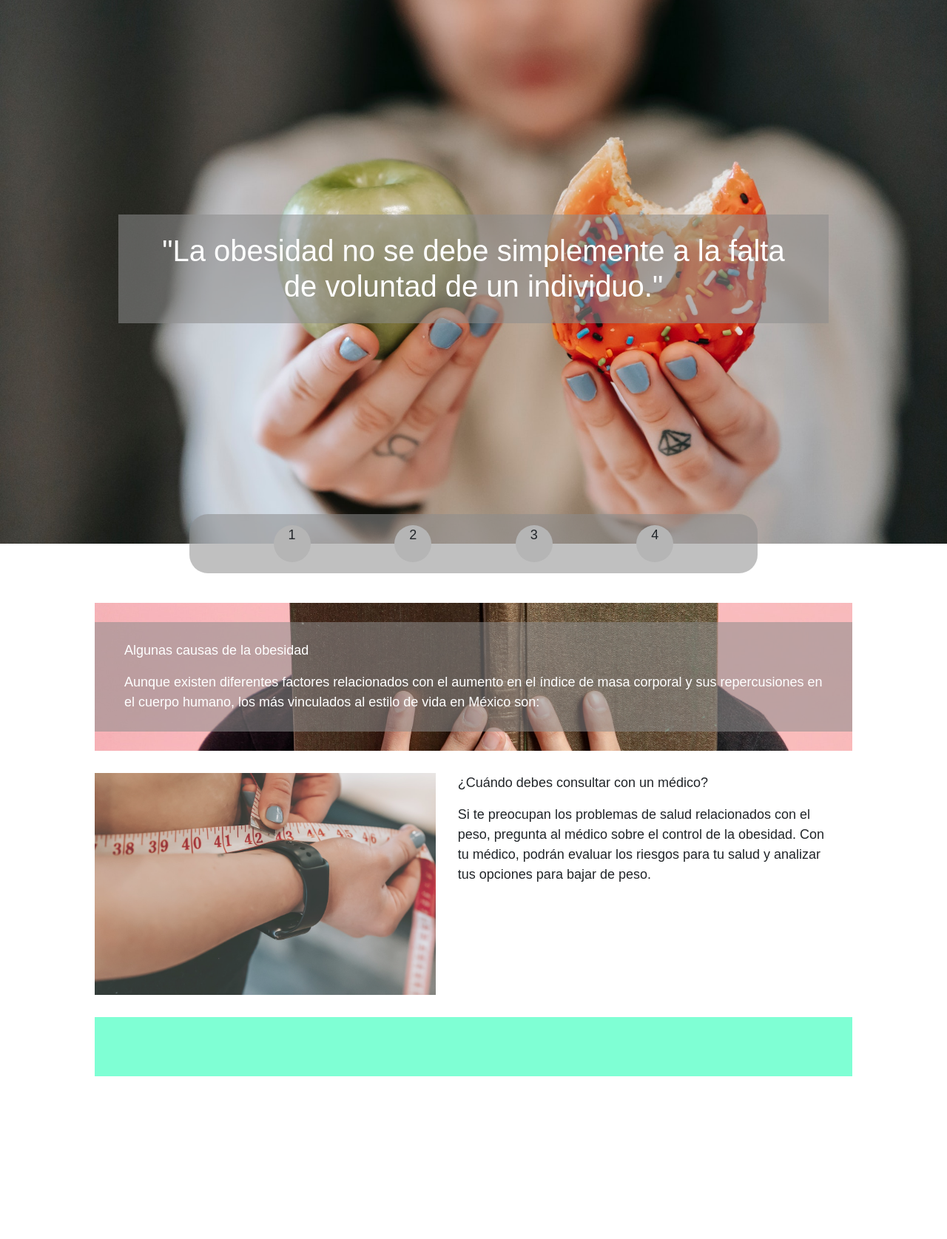
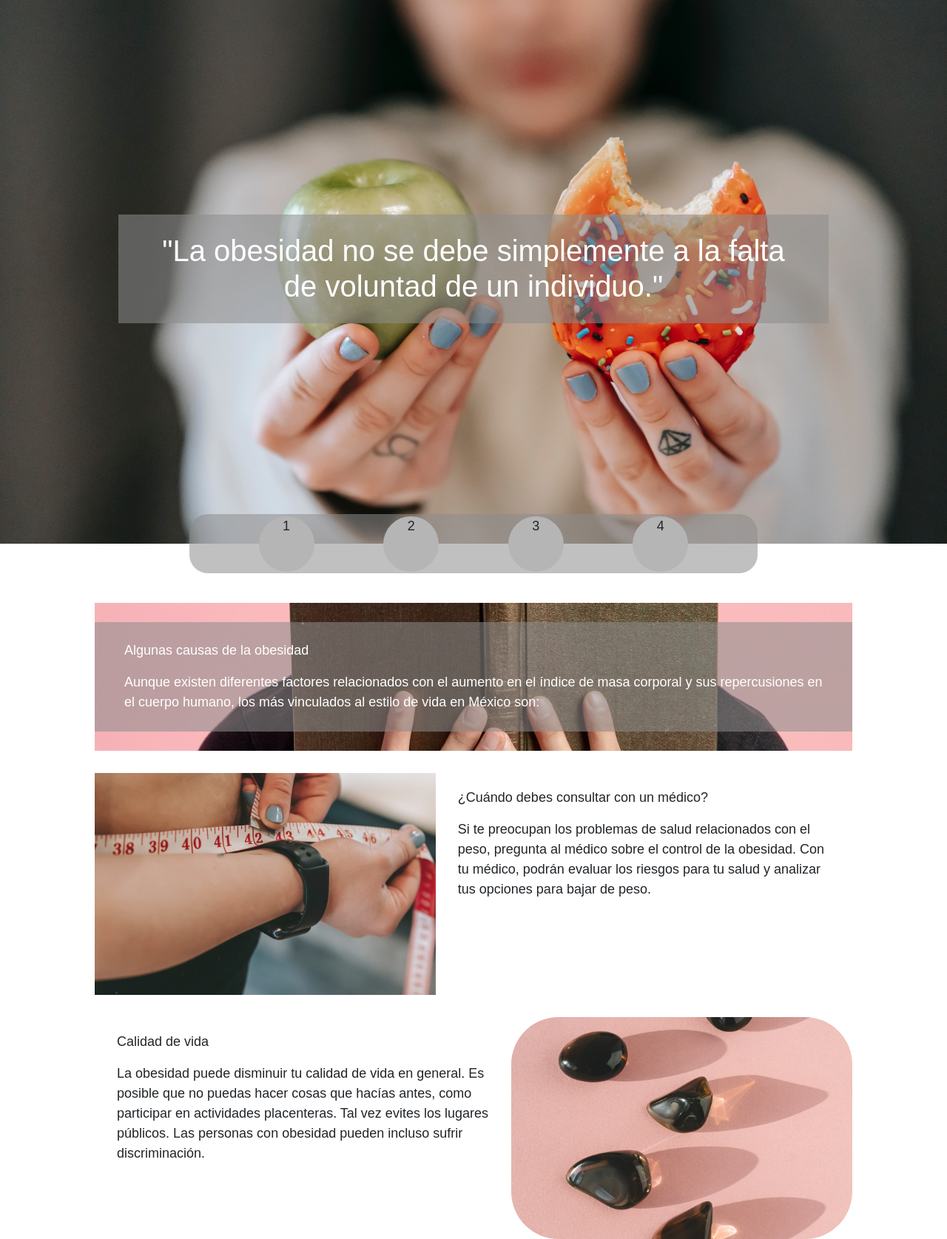
Before and after one commit to JoseAngelRE/Proyecto-Desarrollo-Web, a PHP site: page / in a window 1280 px wide. Shown: the part 77-1752 px from the top of the page at 74% size. Before the commit the page ends 1532 px from the top, so only its background shows below. Run offline with PHP 8.4, Linux system fonts and the light colour scheme; some libraries are stand-ins or nearby versions.

Commit message:
Update: Añadir sección "calidad de vida".
Sección añadida, con medias incluidas
Reutilización de css para  secciones "calidad de vida" y "consulta"

```diff
--- a/estilos/index.css
+++ b/estilos/index.css
@@ -36,10 +36,13 @@ header .hero-parrafo p {
     text-align: center;
 }
 
+
+main section {
+    display: flex;
+}
 /*-------- main --------*/
 /* _____ problematica _____ */
 main .problematica{
-    display: flex;
     justify-content: center;
     position: relative;
     margin-top:80px;
@@ -59,9 +62,9 @@ main .problematica .barra-circulos {
     background-color: var(--26);
 }
 main .problematica .barra-circulos .circulo-informativo{
-    width: 50px;
-    height: 50px;
-    border-radius: 25px;
+    width: 75px;
+    height: 75px;
+    border-radius: 37.5px;
     background-color: var(--12);
     text-align: center; /*AAAAAA*/
 }
@@ -82,27 +85,30 @@ main .problematica .img-problematica .problematica-parrafo {
     background-color: var(--26);
 }
 
-/* _____ consultar _____ */
-main .consultar {
-    display: flex;
+/* _____ section con => img y article _____ */
+main .sec-article-img {
     height: 300px;
 }
-main .consultar img {
+main .sec-article-img article {
+    padding: 20px 30px 10px;
+}
+main .sec-article-img img{
     width: 45%;
     object-fit: cover;
+    opacity: 0.9;
+}
+/* _____ consultar _____ */
+main .consultar img {
     object-position: 0% 35%;
-    opacity: 0.8;
 }
-main .consultar article {
-    padding: 0px 30px 10px;
+/* _____ segundo _____ */
+main .segundo img {
+    border-radius: 5vw;
 }
 
-/* _____ segundo _____ */
-main .segundo {
-    height: 10vh;
-    background-color: aquamarine;
-    opacity: 0.5a;
-}
+
+
+
 
 
 
@@ -114,9 +120,11 @@ main .segundo {
     }
 } */
 @media screen and (max-width:750px) {
-
+    /*CLASE GLOBAL => SECTION CON ARTICLE E IMG ADENTRO*/
+    main .sec-article-img {
+        height: auto;
+    }
     main .consultar{
-        height: auto;
         object-position: 50% 50%;
     }
 }
@@ -133,15 +141,17 @@ main .segundo {
         padding:15px 20px 5px;
     }
 
-    main .consultar {
-        padding-top: 10px;
+    main .sec-article-img {
         flex-direction: column;
         align-items: center;
+        padding-top: 10px;
+    }
+    main .sec-article-img img {
+        width: 70vw;
+        height: 35vw;
     }
     main .consultar img {
         order: 2;
-        width: 70vw;
-        height: 35vw;
     }
 
 
@@ -162,11 +172,11 @@ main .segundo {
         font-size: small;
     }
 
-    main .consultar img {
+    main .sec-article-img img {
         width: 100%;
         height: 200px;
     }
-    main .consultar article {
+    main .sec-article-img article {
         border-top: 2px solid black;
         padding: 20px;
     }
--- a/index.html
+++ b/index.html
@@ -67,7 +67,7 @@
             </article>
         </section>
 
-        <section class="consultar">
+        <section class="sec-article-img consultar">
             <img src="/recursos/imgs/index-imgs/tomando-talla.jpg" alt="">
             <article>
                 <p>¿Cuándo debes consultar con un médico?</p>
@@ -75,8 +75,14 @@
             </article>
         </section>
 
-        <section class="segundo">
+        <section class="sec-article-img segundo">
+            <article>
+                <p>Calidad de vida</p>
+                <p>La obesidad puede disminuir tu calidad de vida en general. Es posible que no puedas hacer cosas que hacías antes, como participar en actividades placenteras. Tal vez evites los lugares públicos. Las personas con obesidad pueden incluso sufrir discriminación.</p>
+            </article>
+            <img src="/recursos/imgs/index-imgs/calidad-vida.jpg" alt="">
         </section>
+
 
     </main>
 
```
Also changed, not shown: recursos/imgs/index-imgs/calidad-vida.jpg (added).
